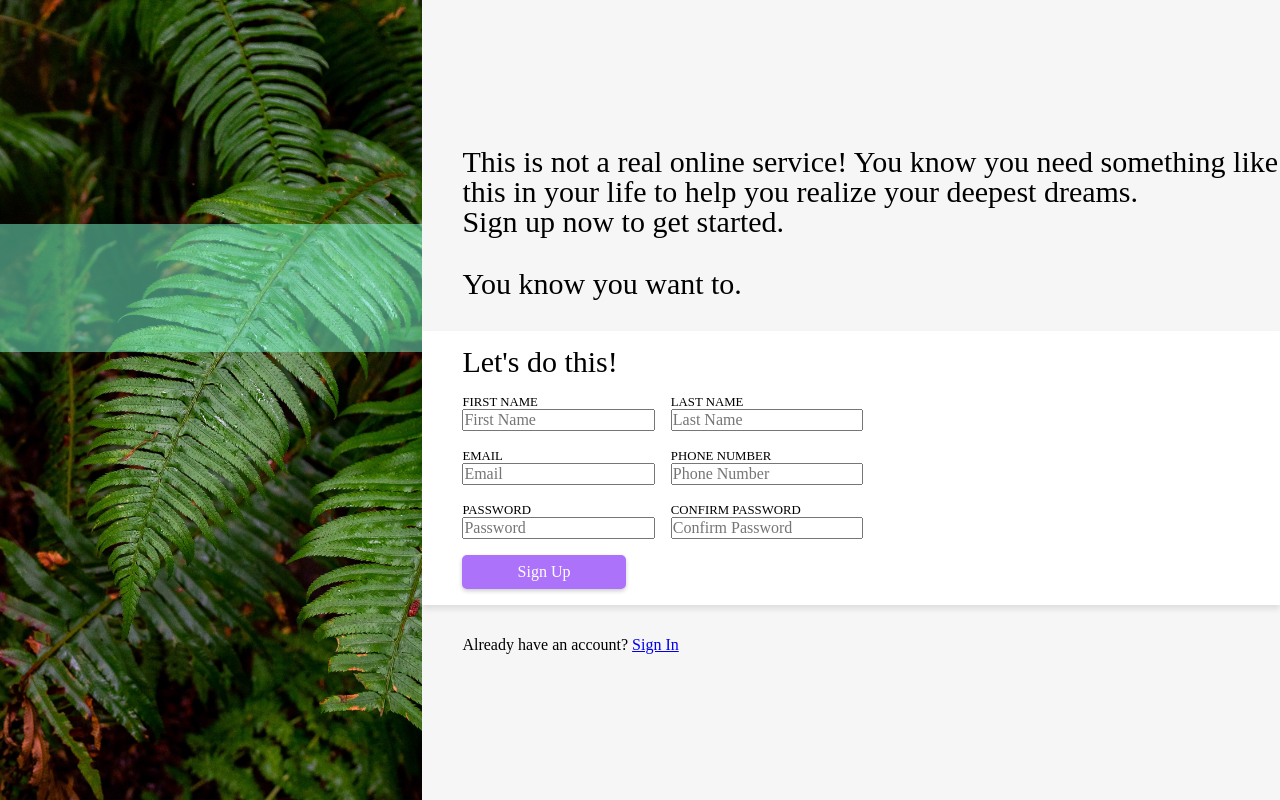
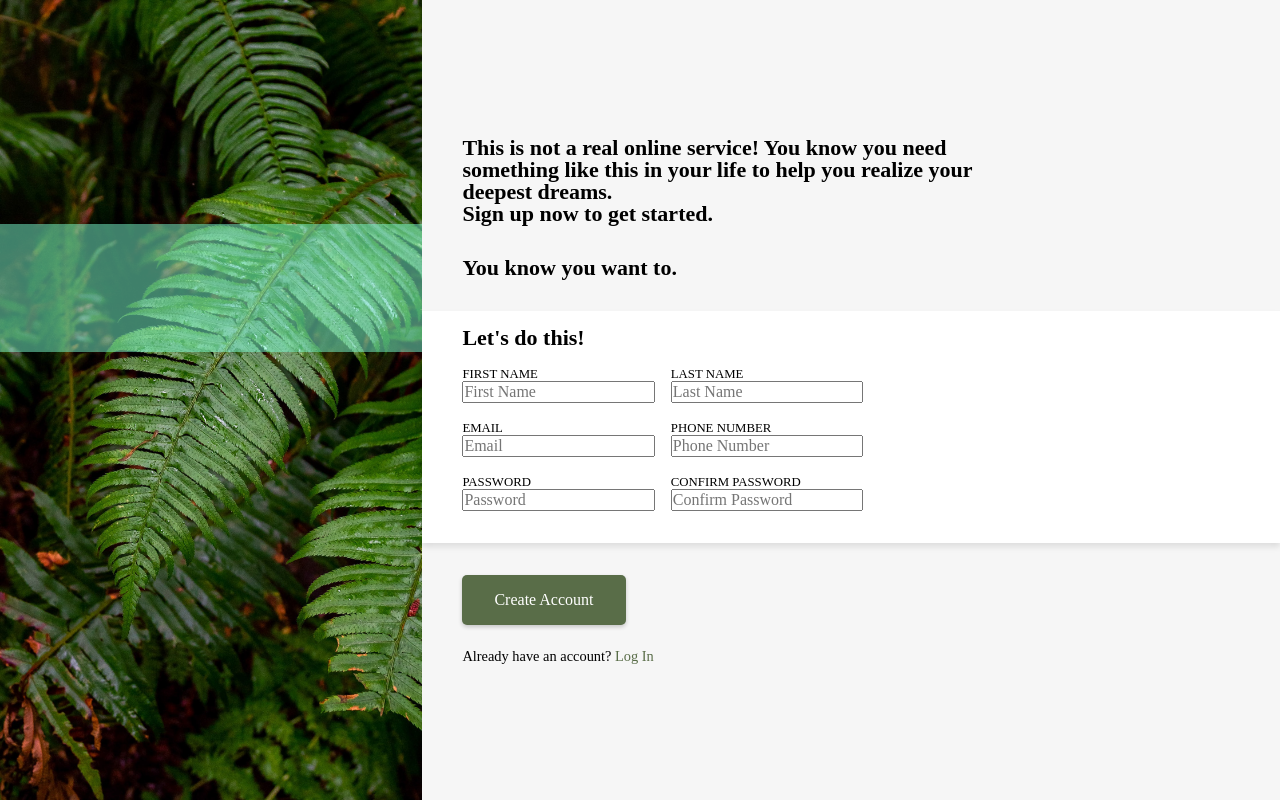
Before and after one commit to cameron-cruse/odin-signup-form, a plain HTML site: page index.html in a window 1280 px wide. Drawn offline with Linux system fonts and the light colour scheme.

Commit message:
fix font sizing and button position

```diff
--- a/index.html
+++ b/index.html
@@ -100,15 +100,16 @@
                 />
               </p>
             </section>
-            <section>
+            <!-- <section>
               <p>
                 <button type="submit">Sign Up</button>
               </p>
-            </section>
+            </section> -->
           </div>
         </form>
         <div class="buttons">
-          <p>Already have an account? <a href="#">Sign In</a></p>
+            <button type="submit">Create Account</button>
+          <p>Already have an account? <a href="#">Log In</a></p>
         </div>
       </div>
     </div>
--- a/style.css
+++ b/style.css
@@ -17,7 +17,8 @@ textarea {
 }
 
 h1 {
-    font-size: 30px;
+    font-size: 22px;
+    font-weight: 800;
 }
 
 .container {
@@ -89,6 +90,7 @@ h1 {
     /* min-height: 34%;
     padding-top: 20%; */
     padding-left: 2.5rem;
+    max-width: 70%;
 }
 
 .buttons {
@@ -96,16 +98,30 @@ h1 {
     padding-left: 2.5rem;
 }
 
+.buttons p {
+    font-size: 0.9rem;
+    margin-top: 1rem;
+
+}
+
+.buttons p a {
+    color: #596D48;
+    text-decoration: none;
+
+}
+
 
 button {
     width: 10.2rem;
     padding: 0.5rem;
-    background-color: rgb(173, 114, 250);
+    background-color: #596D48;
     color: white;
     border: none;
     border-radius: 5px;
     cursor: pointer;
     box-shadow: 0 2px 4px rgba(0, 0, 0, 0.2);
+    margin-bottom: 8px;
+    padding: 16px;
 }
 
 form {
```
